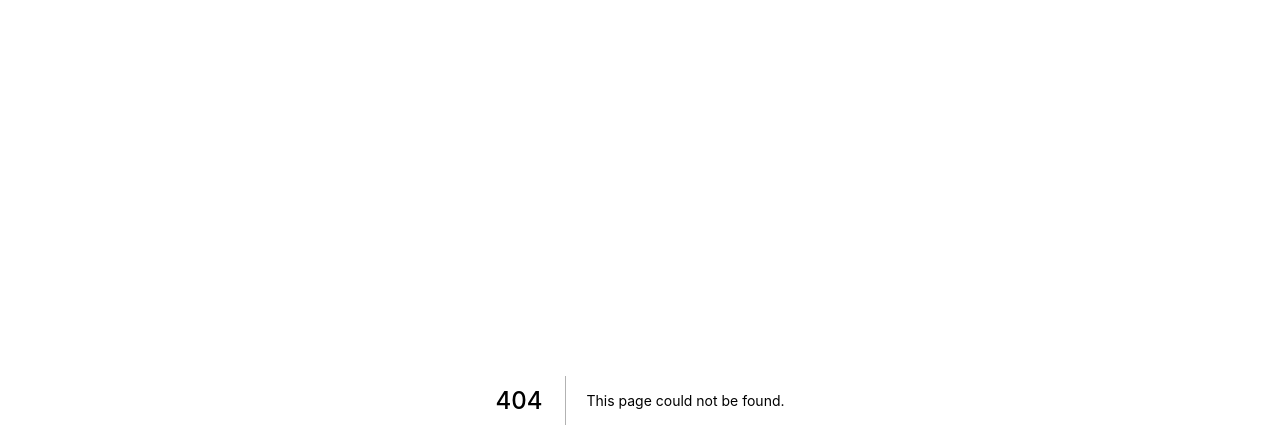
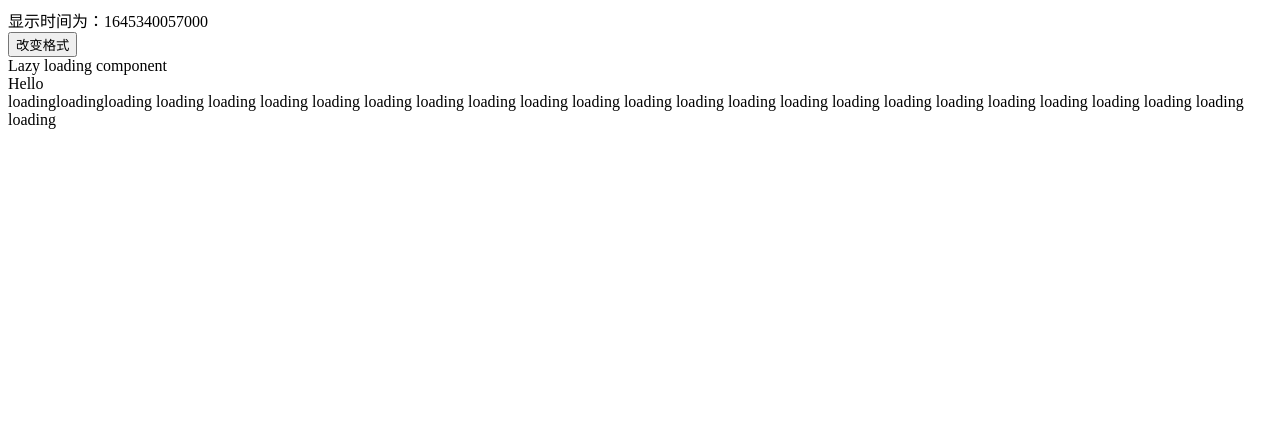
Before and after one commit to jean-zhou/SSR-Notes, a Next.js app in the folder next-youtube/: page /time in a window 1280 px wide. Before the commit this address had no page. Shown: the top 448 px of the page. Built offline with nearby package versions, Linux system fonts and the light colour scheme.

Commit message:
next 的 动态导入

```diff
--- /dev/null
+++ b/next-youtube/component/Hello.jsx
@@ -0,0 +1,3 @@
+export function Hello() {
+  return <div>Hello</div>
+}
--- /dev/null
+++ b/next-youtube/component/One.js
@@ -0,0 +1 @@
+export default () => <div>Lazy loading component</div>
--- /dev/null
+++ b/next-youtube/component/loading.js
@@ -0,0 +1,30 @@
+export default function Loading() {
+  return (
+    <div>
+
+      loadingloadingloading
+      loading
+      loading
+      loading
+      loading
+      loading
+      loading
+      loading
+      loading
+      loading
+      loading
+      loading
+      loading
+      loading
+      loading
+      loading
+      loading
+      loading
+      loading
+      loading
+      loading
+      loading
+      loading
+    </div>
+  )
+}
--- a/next-youtube/package.json
+++ b/next-youtube/package.json
@@ -9,6 +9,8 @@
     "lint": "next lint"
   },
   "dependencies": {
+    "fuse": "^0.4.0",
+    "moment": "^2.29.1",
     "next": "12.1.0",
     "react": "17.0.2",
     "react-dom": "17.0.2"
--- /dev/null
+++ b/next-youtube/pages/time.jsx
@@ -0,0 +1,30 @@
+// import moment from 'moment';
+import React, { useState } from 'react';
+import dynamic from 'next/dynamic'
+
+const One = dynamic(import('../component/One'))
+const Hello = dynamic(() => import('../component/Hello').then((mod) => mod.Hello))
+const Loading = dynamic(
+  () => import('../component/loading'),
+  { loading: () => <p>... </p> }
+)
+export default function Time() {
+  const [nowTime, setTime] = useState(Date.now())
+  const [results, setResults] = useState()
+
+  const changeTime = async () => {
+    // setTime(moment(Date.now()).format())
+    const moment = await import('moment')
+    setTime(moment.default(Date.now()).format())
+  }
+
+  return (
+    <>
+      <div>显示时间为：{nowTime}</div>
+      <button onClick={changeTime}>改变格式</button>
+      <One />
+      <Hello />
+      <Loading />
+    </>
+  )
+}
```
Also changed, not shown: 1 other file (tests, documents, lock files or other folders).
